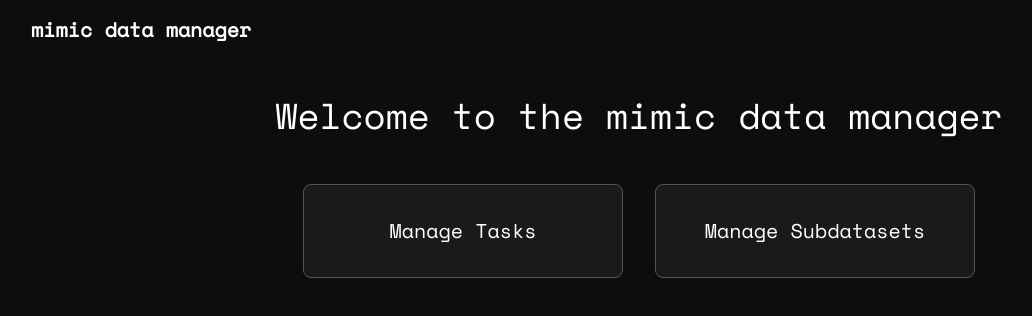
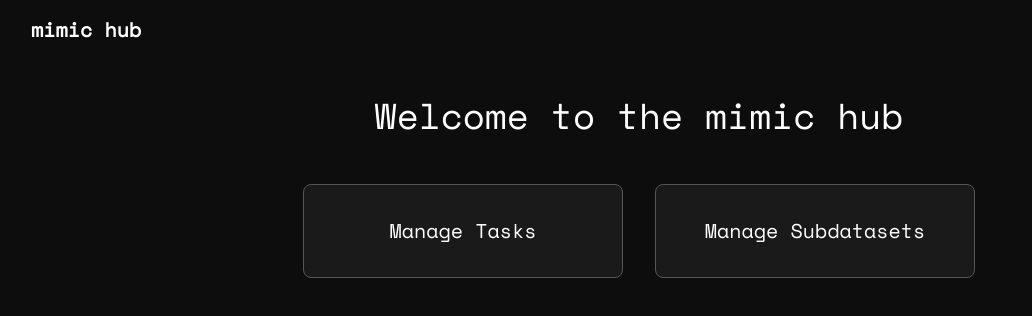
Before and after one commit to germanrodriguez-mimic/iliad, a React (Vite) app in the folder frontend/: page / in a window 1280 px wide. Shown: the top 316 px of the page, without its empty margins (1-1033 px from the left). Built offline with nearby package versions, Linux system fonts and the light colour scheme.

Commit message:
small changes

```diff
--- a/frontend/index.html
+++ b/frontend/index.html
@@ -4,7 +4,7 @@
     <meta charset="UTF-8" />
     <link rel="icon" type="image/png" href="/favicon.png" />
     <meta name="viewport" content="width=device-width, initial-scale=1.0" />
-    <title>mimic data manager</title>
+    <title>mimic hub</title>
   </head>
   <body>
     <div id="root"></div>
--- a/frontend/src/App.tsx
+++ b/frontend/src/App.tsx
@@ -12,7 +12,7 @@ function App() {
     <div className="min-h-screen bg-background">
       <nav className="fixed w-full z-10 bg-background px-8 py-4">
         <Link to="/" className="text-xl font-bold hover:text-accent transition-colors">
-          mimic data manager
+          mimic hub
         </Link>
       </nav>
 
@@ -20,7 +20,7 @@ function App() {
         <Routes>
           <Route path="/" element={
             <div className="max-w-6xl mx-auto">
-              <h1 className="text-4xl mb-12 text-center">Welcome to the mimic data manager</h1>
+              <h1 className="text-4xl mb-12 text-center">Welcome to the mimic hub</h1>
               <div className="grid grid-cols-1 md:grid-cols-2 gap-8 max-w-2xl mx-auto">
                 <Link to="/tasks" className="action-button">Manage Tasks</Link>
                 <Link to="/subdatasets" className="action-button">Manage Subdatasets</Link>
--- a/frontend/src/pages/SubdatasetsPage.tsx
+++ b/frontend/src/pages/SubdatasetsPage.tsx
@@ -93,9 +93,6 @@ function SubdatasetsPage() {
     <div className="max-w-4xl mx-auto">
       <div className="flex justify-between items-center mb-8">
         <h1 className="text-3xl">Subdatasets</h1>
-        <div className="space-x-4">
-          <button className="action-button py-2 px-4">Add New Subdataset</button>
-        </div>
       </div>
 
       <div className="mb-4 flex justify-start">
```
